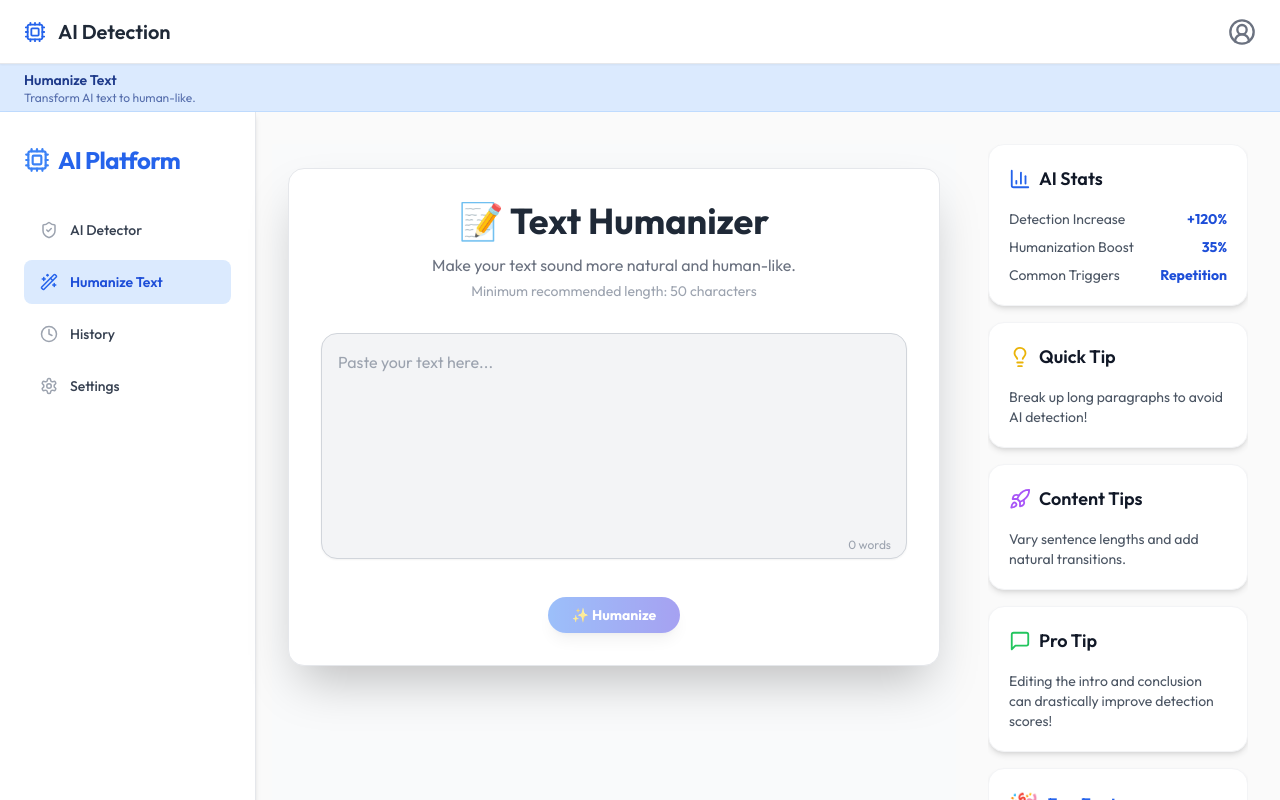
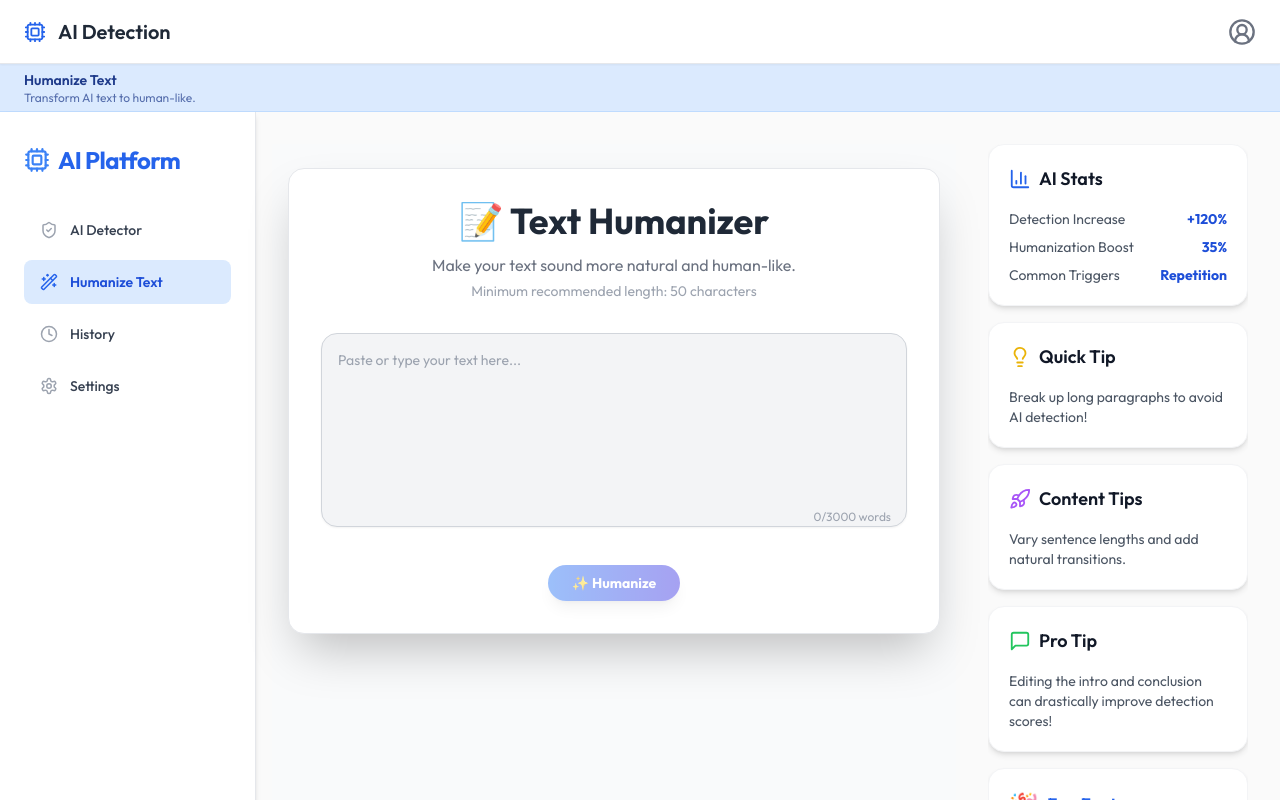
Before and after one commit to hiluey/detect, a Next.js app: page /human in a window 1280 px wide. Shown: the top 800 px of the page. Built offline with nearby package versions, Linux system fonts and the light colour scheme; no server answers.

Commit message:
adjustment in humanizer

```diff
--- a/src/app/human/page.tsx
+++ b/src/app/human/page.tsx
@@ -118,13 +118,14 @@ export default function HumanizerPage() {
           onChange={(e) => setInputText(e.target.value)}
           rows={8}
           maxLength={3000}
-            placeholder="Paste your text here..."
-            className="w-full rounded-2xl border border-gray-300 focus:ring-4 focus:ring-blue-300 focus:outline-none p-4 text-gray-700 text-base resize-none transition shadow-sm bg-gray-100 pr-20"
+          placeholder="Paste or type your text here..."
+          className="w-full rounded-2xl border border-gray-300 focus:ring-4 focus:ring-blue-300 focus:outline-none p-4 text-gray-700 text-sm resize-none transition shadow-sm bg-gray-100 pr-24"
         />
-          <div className="absolute bottom-3 right-4 text-xs text-gray-400">
-            {inputText.trim() ? inputText.trim().split(/\s+/).length : 0} words
+        <div className="absolute bottom-2 right-4 text-xs text-gray-400">
+          {inputText.trim() ? inputText.trim().split(/\s+/).length : 0}/3000 words
         </div>
       </div>
+
 
         {/* Humanize button */}
         <div className="mt-8 flex justify-center">
```
Lines whose indentation alone changed are shown as unchanged.
